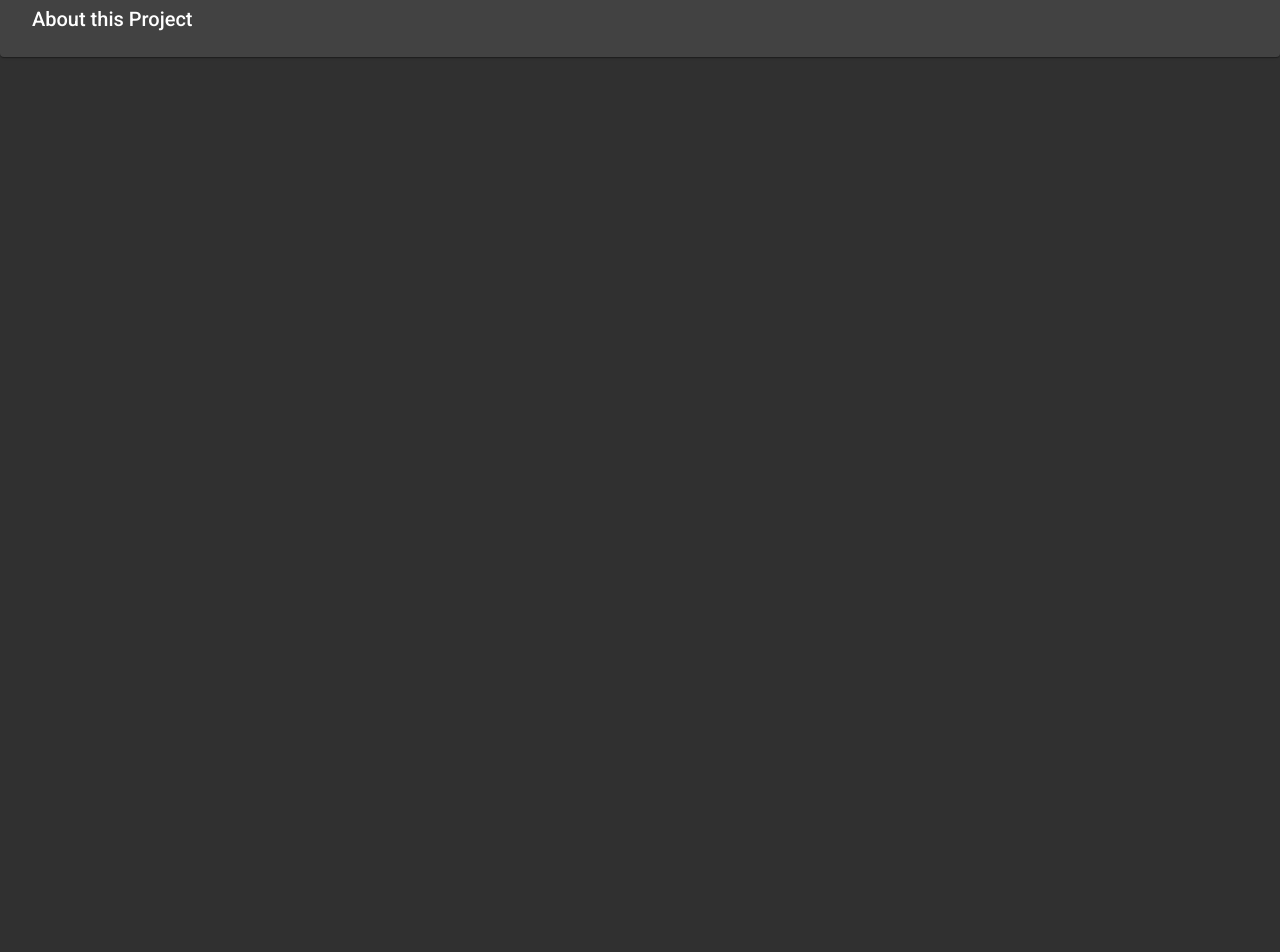
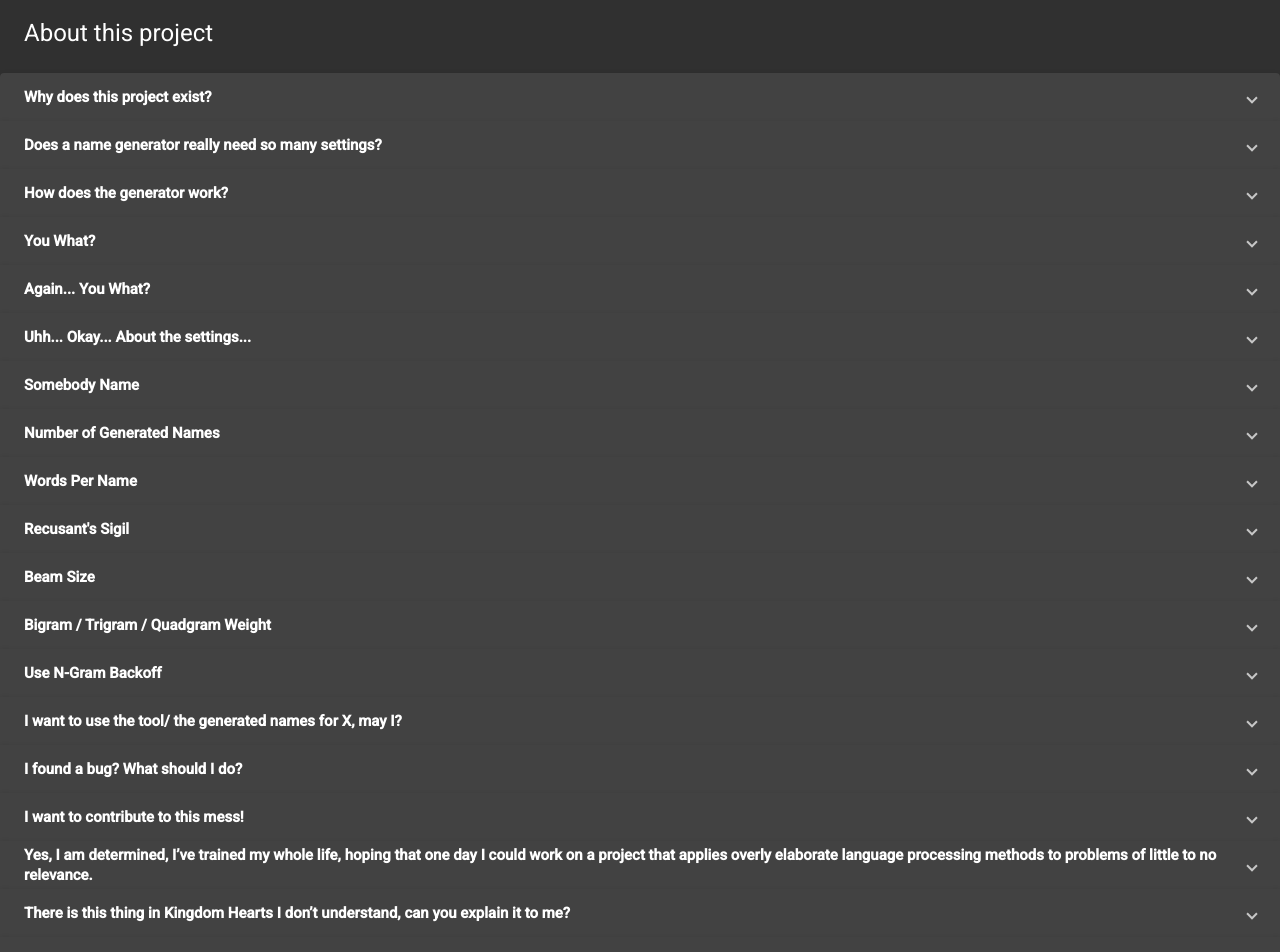
Before and after one commit to Daedo/Organization-XIII, an Angular app: page /about in a window 1280 px wide. Shown: the part 120-1072 px from the top of the page. Before the commit the page ends 800 px from the top, so only its background shows below. Built offline with nearby package versions, Linux system fonts and the light colour scheme.

Commit message:
Added Documentation, Added Shitposting

```diff
--- /dev/null
+++ b/src/app/model/data/about.json
@@ -0,0 +1,66 @@
+[
+	{
+		"header":"Why does this project exist?",
+		"content": "It was just one of those days, where you really need to know the name your Nobody would have if they joined Organization-XIII. Sadly a lot of the online tools for solving this problem weren’t all that great, so we just made our own."
+	}, {
+		"header":"Does a name generator really need so many settings?",
+		"content": "Well, no. It is really over-engineered but that kind of was the point of this whole thing. If you need a more detailed explanation what each parameter does, just keep reading."
+	}, {
+		"header":"How does the generator work?",
+		"content": "So, in order to create the Organization-XIII name of a Nobody one takes the original name of the person (the Somebody), adds a X (the Recusant's Sigil) and then uses all those letters to create a new name. The problem with that is, that not every letter is equally good, so randomly shuffling letters around might result in something like \"Srxao\". While this is technically a correctly generated Nobody-name for the Sora, it doesn’t exactly roll off the tongue. So instead what we use is called an \"n-Gram Model\" to rate the \"pronounce-abillity\" of each name."
+	}, {
+		"header":  "You What?",
+		"content": "In every language there are certain letter combinations that are more common than others. So in English the combination \"ing\" is a lot more common than \"gni\". The basic idea of our method is, that is a name has a lot of common letter combinations, it should be easier to pronounce than one with few common letter combinations. These letter combinations are called Bigrams, Trigrams, and Quadgrams (depending on the number of letters) or more generally  \"n-grams\". So for every name we look at all the bigrams, trigram, and quadgrams it contains and assign a score depending on how common the name’s n-grams are. We then use beam search to find the names with the best score."
+	}, {
+		"header":  "Again... You What?",
+		"content": "For every name there are a lot of Nobody-names... Like... A lot, a lot... If we take a seven letter name and add the sigil to it, we can create up to 8! = 40.320 name combinations and this only gets worse the longer the name gets, so we can’t look at every possible name. For this purpose we use a method called beam search: The tool builds up names letter-by-letter promising looking names are kept in the protective light of the search beam. All others will be swallowed by darkness, doomed to a live of eternal torment and suffering where every moment is a living nightmare and every breath you take will fill your lungs with burning sulfur until you can only wish for the sweet release of death... But on the plus side it really speeds up computation."
+	}, {
+		"header":  "Uhh... Okay... About the settings...",
+		"content": "Right, so here is an explanation of every option."
+	}, {
+		"header":  "Somebody Name",
+		"content": "Enter the name of the person you wish to Organization-XIII-ify."
+	}, {
+		"header":  "Number of Generated Names",
+		"content": "How many names should be created. Note that if the name is too short, or the beam size is too small the tool will only create fewer names."
+	}, {
+		"header":  "Words Per Name",
+		"content": "If you want some fancy hyphens in you name to be even more edgy increase this setting. This might help if you have a longer name with a lot of consonants."
+	}, {
+		"header":  "Recusant's Sigil",
+		"content": "Due to some plot contrivances adding an X to your name allows Xehanort to track you. It also makes your name a lot cooler. Should you have something against the letter X, or in case you worry whether this kind of tacking is compliant with article 5 section 1 of the GDPR you can change the letter to whatever tickles your fancy. If you leave it blank no letters will be added, and if you add multiple letters, multiple letters are added. Note, that the order of those letters will probably change in the final name."
+	}, {
+		"header":  "Beam Size",
+		"content": "As described above this setting controls how many of the possible names will get considered for the final result. Increasing this option will generally lead to better outcomes, but will also take longer. If the setting is too small the tool might also not be able to produce as many names as you want."
+	}, {
+		"header":  "Bigram / Trigram / Quadgram Weight",
+		"content": "With these three sliders you can control how important it is that the resulting names contains two, three, and four letter combinations that are common in english. You can just play around with them if you want. If all three are set to zero you will just get random anagrams, but if you do this I will silently judge you."
+	}, {
+		"header":  "Use N-Gram Backoff",
+		"content": "While this method is really neat due to math, it has the tendency of placing uncommon letters at the start or end of a word (the exact computations are left as an exercise to the reader). This can be fixed using a method called \"N-Gram Backoff\". If you don’t mind literally all your results starting or ending in X, you can turn it off."
+	}, {
+		"header":  "I want to use the tool/ the generated names for X, may I?",
+		"content": "Sure. The code is open source on GitHub under the MIT License. If you want to something with it, have at it. Giving credit would be nice thou."
+	}, {
+		"header":  "I found a bug? What should I do?",
+		"content": "Take it outside. Most bugs are really useful for our ecosystem. No, but seriously If you could open an issue at our GitHub page this would be much appreciated. "
+	}, {
+		"header":  "I want to contribute to this mess!",
+		"content": "For real?"
+	}, {
+		"header":  "Yes, I am determined, I’ve trained my whole life, hoping that one day I could work on a project that applies overly elaborate language processing methods to problems of little to no relevance.",
+		"content": "Okay... Cool... If you want to contribute, just have a look at the GitHub page. If you see something that could be improved, create an issue or even better a pull request."
+	}, {
+		"header":  "There is this thing in Kingdom Hearts I don’t understand, can you explain it to me?",
+		"content": "I’m sorry, no. I’m still not sure if I understand the plot myself... To be honest I’m not even sure Tetsuya Nomura fully understands it."
+	}, {
+		"header":  "Who are you?",
+		"content": "I’m you."
+	}, {
+		"header":  "No, I’M me!",
+		"content": "\"I’m me,\" he says."
+	}, {
+		"header":  "Wait a minute... This tool is just an elaborate shitpost!",
+		"content": "What did you expect when you started reading the documentation of a tool that generates Organization-XIII nobody names?"
+	}
+]
--- a/src/app/model/name-genrator.ts
+++ b/src/app/model/name-genrator.ts
@@ -102,6 +102,4 @@ export class NameGenerator {
 			queue.deq();
 		}
 	}
-
-
 }
--- a/src/app/modules/about/about.module.ts
+++ b/src/app/modules/about/about.module.ts
@@ -3,14 +3,15 @@ import { CommonModule } from '@angular/common';
 import { AboutComponent } from './components/about/about.component';
 import {MatCardModule} from '@angular/material/card';
 import {MatDividerModule} from '@angular/material/divider';
-
+import {MatExpansionModule} from '@angular/material/expansion';
 
 @NgModule({
 	declarations: [AboutComponent],
 	imports: [
 		CommonModule,
 		MatCardModule,
-		MatDividerModule
+		MatDividerModule,
+		MatExpansionModule
 	]
 })
 export class AboutModule { }
--- a/src/app/modules/about/components/about/about.component.css
+++ b/src/app/modules/about/components/about/about.component.css
@@ -0,0 +1,7 @@
+h1 {
+	margin: 1em;
+}
+
+p {
+	white-space: pre-line;
+}
--- a/src/app/modules/about/components/about/about.component.html
+++ b/src/app/modules/about/components/about/about.component.html
@@ -1,16 +1,12 @@
-<mat-card>
-	<mat-card-header>
-		<mat-card-title>About this Project</mat-card-title>
-	</mat-card-header>
-	<mat-card-content>
-		<!-- Why does this exists -->
+<h1>About this project</h1>
 
-		<!-- How does this work? -->
-
-		<!-- Why does a name generator need so many parameters? -->
-
-		<!-- ... -->
-
-		<!--- Add shitposting -->
-	</mat-card-content>
-</mat-card>
+<mat-accordion>
+	<mat-expansion-panel *ngFor="let section of aboutSections">
+		<mat-expansion-panel-header color='primary'>
+			<mat-panel-title>
+				<b>{{section.header}}</b>
+			</mat-panel-title>
+		</mat-expansion-panel-header>
+		<p>{{section.content}}</p>
+	</mat-expansion-panel>
+</mat-accordion>
--- a/src/app/modules/about/components/about/about.component.ts
+++ b/src/app/modules/about/components/about/about.component.ts
@@ -1,4 +1,5 @@
 import { Component, OnInit } from '@angular/core';
+import * as sections from '../../../../model/data/about.json';
 
 @Component({
 	selector: 'app-about',
@@ -6,8 +7,12 @@ import { Component, OnInit } from '@angular/core';
 	styleUrls: ['./about.component.css']
 })
 export class AboutComponent implements OnInit {
+	// @ts-ignore
+	readonly aboutSections = sections.default;
 
-	constructor() { }
+	constructor() {
+		console.dir(this.aboutSections);
+	}
 
 	ngOnInit(): void {
 	}
--- a/src/app/modules/main/components/input/input.component.html
+++ b/src/app/modules/main/components/input/input.component.html
@@ -29,7 +29,7 @@
     </mat-form-field> <br/>
 
 	<mat-form-field matTooltip="Letters to be added to the name. May be used as lexical GPS." [matTooltipPosition]="'right'">
-        <mat-label>Recuesent's Sigil</mat-label>
+        <mat-label>Recusant's Sigil</mat-label>
         <input matInput  placeholder="Letters to be added to the name for reason" value="X"  [(ngModel)]="sigil">
 	</mat-form-field> <br/>
 
```
Also changed, not shown: src/app/model/rater.ts (deleted).
